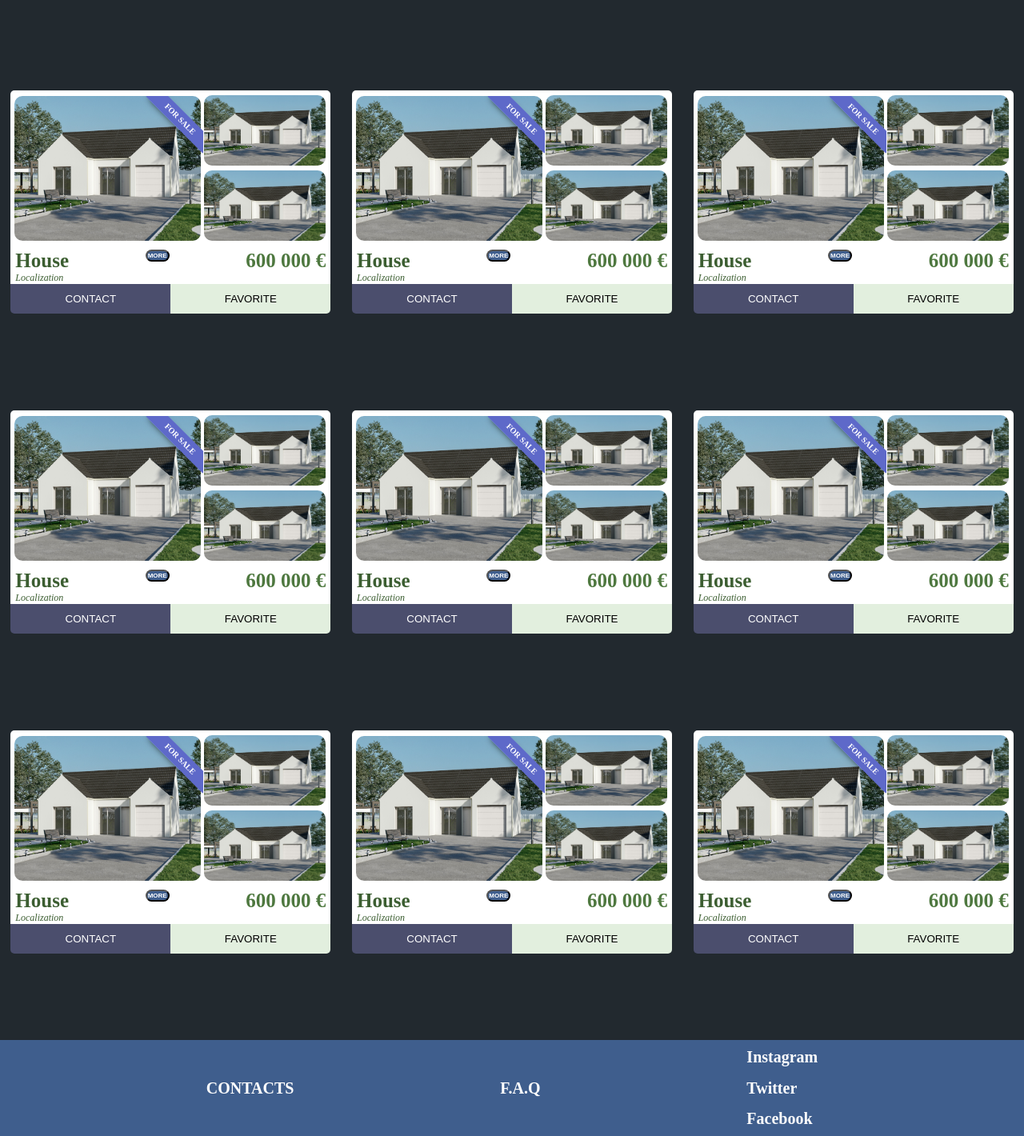
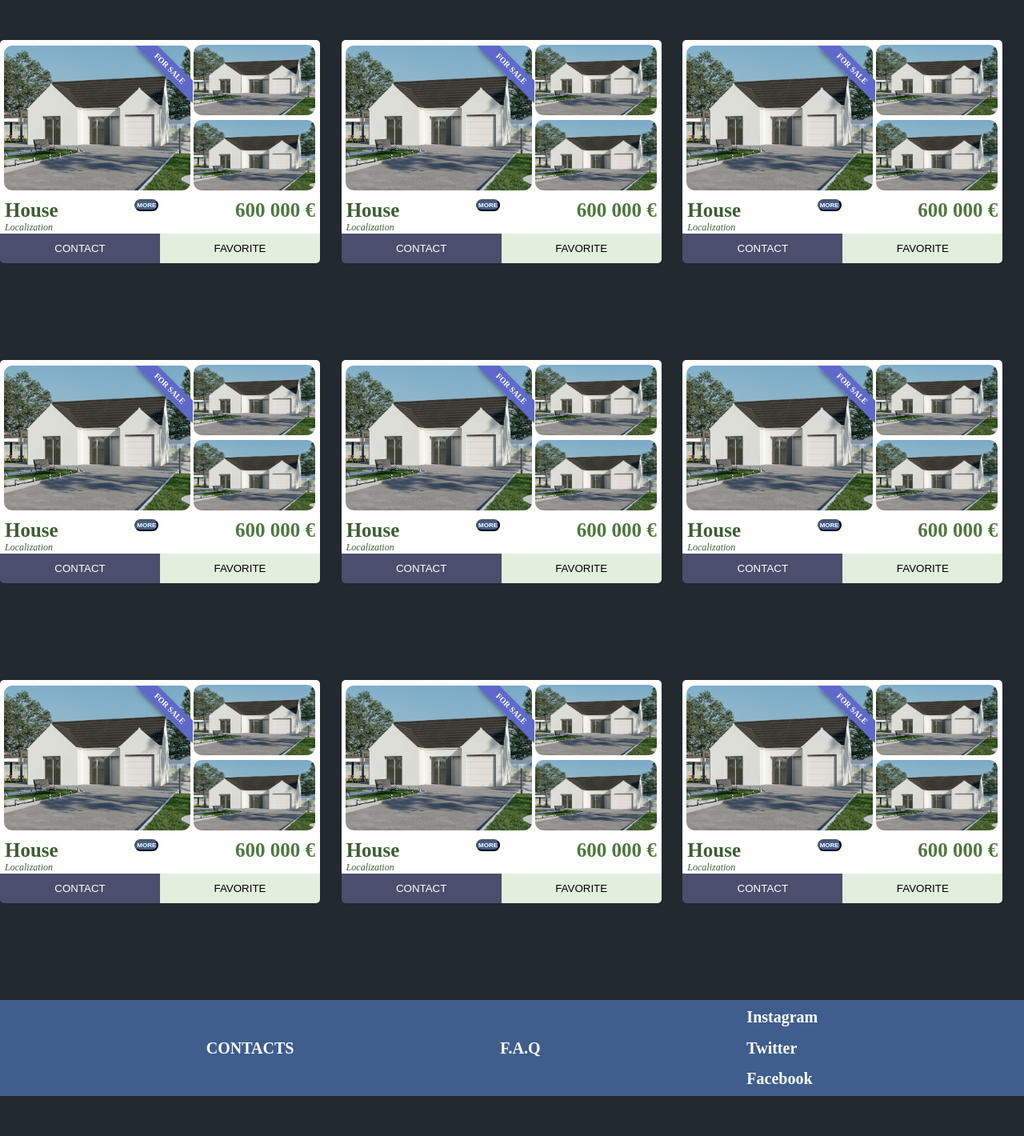
Before and after one commit to Rorill/TP-Immo, a PHP site: page / in a window 1280 px wide. Shown: the part 190-1610 px from the top of the page at 80% size. After the commit the page ends 1560 px from the top, so only its background shows below. Run offline with PHP 8.4, Linux system fonts and the light colour scheme.

Commit message:
ajout branche php

```diff
--- /dev/null
+++ b/card.php
@@ -0,0 +1,22 @@
+<div class="card">
+                    <div class="imageframe">
+                        <div class="ribbon"> <span>FOR SALE</span>
+                        <img class="bighouse" src="./assets/IMG/maison.jpg" alt="a house"></div>
+                        <div class="smallhousecontainer"><img class="smallhouse test" src="./assets/IMG/maison.jpg" alt="">
+                            <img class="smallhouse" src="./assets/IMG/maison.jpg" alt=""></div>
+                    </div>
+                    <div class="houseinfo">
+                        <div class=>
+                        <div><p class="house">House</p></div>
+
+                        <div><p class="localization">Localization </p></div>
+                    </div>  <button class="seemore" onclick="window.location.href='annonce.html';">
+                        MORE
+                      </button>
+                        <div class="pricevalue"><p>600 000 €</p></div>
+                    </div>
+                    <div class="cardfooter">
+                        <button onclick="window.location.href='contact_client.html'" class="contact">CONTACT</button>
+                        <button onclick="window.location.href='add_favorite.html'"  class="addfavorite">FAVORITE</button>
+                    </div>
+                </div>
--- a/index.html
+++ /dev/null
@@ -1,240 +0,0 @@
-    <!DOCTYPE html>
-    <html lang="en">
-
-    <head>
-        <meta charset="UTF-8">
-        <meta name="viewport" content="width=device-width, initial-scale=1.0">
-        <title>Document</title>
-        <link rel="stylesheet" href="style.css">
-        <link rel="stylesheet" href="mobile.css">
-    </head>
-
-    <body>
-        <nav class="navbar"><div class="logobutton"><button class="sell">Sell/Rent your property</button>
-            <img class="logo" src="./assets/IMG/Immo.webp" alt=""> </div>
-            <form class="search" action=""><input class="location" placeholder="LOCATION"><input class="price"
-                    placeholder="PRICE" type="number" min="100"><input class="surface" type="number"
-                    placeholder="SURFACE" min="0"></form>
-            <p class="who">Created in 1778, Immo is the leader of the real estate C2C market wether in sale or rent</p>
-            <div class="access"><a href="contacts.html">CONTACTS</a> <a href="myfavorites.html"> MY FAVORITES</a> </div>
-        </nav>
-        <div class="advertgrid">
-            <div class="cardcontainer one">
-                <div class="card">
-                    <div class="imageframe">
-                        <div class="ribbon"> <span>FOR SALE</span>
-                        <img class="bighouse" src="./assets/IMG/maison.jpg" alt="a house"></div>
-                        <div class="smallhousecontainer"><img class="smallhouse test" src="./assets/IMG/maison.jpg" alt="">
-                            <img class="smallhouse" src="./assets/IMG/maison.jpg" alt=""></div>
-                    </div>
-                    <div class="houseinfo">
-                        <div class=>
-                        <div><p class="house">House</p></div>
-
-                        <div><p class="localization">Localization </p></div>
-                    </div>  <button class="seemore" onclick="window.location.href='annonce.html';">
-                        MORE
-                      </button>
-                        <div class="pricevalue"><p>600 000 €</p></div>
-                    </div>
-                    <div class="cardfooter">
-                        <button onclick="window.location.href='contact_client.html'" class="contact">CONTACT</button>
-                        <button onclick="window.location.href='add_favorite.html'"  class="addfavorite">FAVORITE</button>
-                    </div>
-                </div>
-            </div>
-            <div class="cardcontainer two">
-                <div class="card">
-                    <div class="imageframe">
-                        <div class="ribbon"> <span>FOR SALE</span>
-                        <img class="bighouse" src="./assets/IMG/maison.jpg" alt="a house"></div>
-                        <div class="smallhousecontainer"><img class="smallhouse test" src="./assets/IMG/maison.jpg" alt="">
-                            <img class="smallhouse" src="./assets/IMG/maison.jpg" alt=""></div>
-                    </div>
-                    <div class="houseinfo">
-                        <div class=>
-                        <div><p class="house">House</p></div>
-                        <div><p class="localization">Localization </p></div>
-                        </div><button class="seemore" onclick="window.location.href='annonce.html';">
-                            MORE
-                          </button>
-                        <div class="pricevalue"><p>600 000 €</p></div>
-                    </div>
-                    <div class="cardfooter">
-                        <button onclick="window.location.href='contact_client.html'" class="contact">CONTACT</button>
-                        <button onclick="window.location.href='add_favorite.html'"  class="addfavorite">FAVORITE</button>
-                    </div>
-                </div>
-            </div>
-            <div class="cardcontainer three">
-                <div class="card">
-                    <div class="imageframe">
-                        <div class="ribbon"> <span>FOR SALE</span>
-                        <img class="bighouse" src="./assets/IMG/maison.jpg" alt="a house"></div>
-                        <div class="smallhousecontainer"><img class="smallhouse test" src="./assets/IMG/maison.jpg" alt="">
-                            <img class="smallhouse" src="./assets/IMG/maison.jpg" alt=""></div>
-                    </div>
-                    <div class="houseinfo">
-                        <div class=>
-                        <div><p class="house">House</p></div>
-                        <div><p class="localization">Localization </p></div>
-                        </div><button class="seemore" onclick="window.location.href='annonce.html';">
-                            MORE
-                          </button>
-                        <div class="pricevalue"><p>600 000 €</p></div>
-                    </div>
-                    <div class="cardfooter">
-                        <button onclick="window.location.href='contact_client.html'" class="contact">CONTACT</button>
-                        <button onclick="window.location.href='add_favorite.html'"  class="addfavorite">FAVORITE</button>
-                    </div>
-                </div>
-            </div>
-            <div class="cardcontainer four">
-                <div class="card">
-                    <div class="imageframe">
-                        <div class="ribbon"> <span>FOR SALE</span>
-                        <img class="bighouse" src="./assets/IMG/maison.jpg" alt="a house"></div>
-                        <div class="smallhousecontainer"><img class="smallhouse test" src="./assets/IMG/maison.jpg" alt="">
-                            <img class="smallhouse" src="./assets/IMG/maison.jpg" alt=""></div>
-                    </div>
-                    <div class="houseinfo">
-                        <div class=>
-                        <div><p class="house">House</p></div>
-                        <div><p class="localization">Localization </p></div>
-                        </div><button class="seemore" onclick="window.location.href='annonce.html';">
-                            MORE
-                          </button>
-                        <div class="pricevalue"><p>600 000 €</p></div>
-                    </div>
-                    <div class="cardfooter">
-                        <button onclick="window.location.href='contact_client.html'" class="contact">CONTACT</button>
-                        <button onclick="window.location.href='add_favorite.html'"  class="addfavorite">FAVORITE</button>
-                    </div>
-                </div>
-            </div>
-            <div class="cardcontainer five">
-                <div class="card">
-                    <div class="imageframe">
-                        <div class="ribbon"> <span>FOR SALE</span>
-                        <img class="bighouse" src="./assets/IMG/maison.jpg" alt="a house"></div>
-                        <div class="smallhousecontainer"><img class="smallhouse test" src="./assets/IMG/maison.jpg" alt="">
-                            <img class="smallhouse" src="./assets/IMG/maison.jpg" alt=""></div>
-                    </div>
-                    <div class="houseinfo">
-                        <div class=>
-                        <div><p class="house">House</p></div>
-                        <div><p class="localization">Localization </p></div>
-                        </div><button class="seemore" onclick="window.location.href='annonce.html';">
-                            MORE
-                          </button>
-                        <div class="pricevalue"><p>600 000 €</p></div>
-                    </div>
-                    <div class="cardfooter">
-                        <button onclick="window.location.href='contact_client.html'" class="contact">CONTACT</button>
-                        <button onclick="window.location.href='add_favorite.html'"  class="addfavorite">FAVORITE</button>
-                    </div>
-                </div>
-            </div>
-            <div class="cardcontainer six">
-                <div class="card">
-                    <div class="imageframe">
-                        <div class="ribbon"> <span>FOR SALE</span>
-                        <img class="bighouse" src="./assets/IMG/maison.jpg" alt="a house"></div>
-                        <div class="smallhousecontainer"><img class="smallhouse test" src="./assets/IMG/maison.jpg" alt="">
-                            <img class="smallhouse" src="./assets/IMG/maison.jpg" alt=""></div>
-                    </div>
-                    <div class="houseinfo">
-                        <div class=>
-                        <div><p class="house">House</p></div>
-                        <div><p class="localization">Localization </p></div>
-                        </div><button class="seemore" onclick="window.location.href='annonce.html';">
-                            MORE
-                          </button>
-                        <div class="pricevalue"><p>600 000 €</p></div>
-                    </div>
-                    <div class="cardfooter">
-                        <button onclick="window.location.href='contact_client.html'" class="contact">CONTACT</button>
-                        <button onclick="window.location.href='add_favorite.html'"  class="addfavorite">FAVORITE</button>
-                    </div>
-                </div>
-            </div><div class="cardcontainer seven">
-                <div class="card">
-                    <div class="imageframe">
-                        <div class="ribbon"> <span>FOR SALE</span>
-                        <img class="bighouse" src="./assets/IMG/maison.jpg" alt="a house"></div>
-                        <div class="smallhousecontainer"><img class="smallhouse test" src="./assets/IMG/maison.jpg" alt="">
-                            <img class="smallhouse" src="./assets/IMG/maison.jpg" alt=""></div>
-                    </div>
-                    <div class="houseinfo">
-                        <div class=>
-                        <div><p class="house">House</p></div>
-                        <div><p class="localization">Localization </p></div>
-                        </div><button class="seemore" onclick="window.location.href='annonce.html';">
-                            MORE
-                          </button>
-                        <div class="pricevalue"><p>600 000 €</p></div>
-                    </div>
-                    <div class="cardfooter">
-                        <button onclick="window.location.href='contact_client.html'" class="contact">CONTACT</button>
-                        <button onclick="window.location.href='add_favorite.html'"  class="addfavorite">FAVORITE</button>
-                    </div>
-                </div>
-            </div><div class="cardcontainer height">
-                <div class="card">
-                    <div class="imageframe">
-                        <div class="ribbon"> <span>FOR SALE</span>
-                        <img class="bighouse" src="./assets/IMG/maison.jpg" alt="a house"></div>
-                        <div class="smallhousecontainer"><img class="smallhouse test" src="./assets/IMG/maison.jpg" alt="">
-                            <img class="smallhouse" src="./assets/IMG/maison.jpg" alt=""></div>
-                    </div>
-                    <div class="houseinfo">
-                        <div class=>
-                        <div><p class="house">House</p></div>
-                        <div><p class="localization">Localization </p></div>
-                        </div><button class="seemore" onclick="window.location.href='annonce.html';">
-                            MORE
-                          </button>
-                        <div class="pricevalue"><p>600 000 €</p></div>
-                    </div>
-                    <div class="cardfooter">
-                        <button onclick="window.location.href='contact_client.html'" class="contact">CONTACT</button>
-                        <button onclick="window.location.href='add_favorite.html'"  class="addfavorite">FAVORITE</button>
-                    </div>
-                </div>
-            </div>
-            <div class="cardcontainer nine">
-                <div class="card">
-                    <div class="imageframe">
-                        <div class="ribbon"> <span>FOR SALE</span>
-                        <img class="bighouse" src="./assets/IMG/maison.jpg" alt="a house"></div>
-                        <div class="smallhousecontainer"><img class="smallhouse test" src="./assets/IMG/maison.jpg" alt="">
-                            <img class="smallhouse" src="./assets/IMG/maison.jpg" alt=""></div>
-                    </div>
-                    <div class="houseinfo">
-                        <div class=>
-                        <div><p class="house">House</p></div>
-                        <div><p class="localization">Localization </p></div>
-                        </div><button class="seemore" onclick="window.location.href='annonce.html';">
-                            MORE
-                          </button>
-                        <div class="pricevalue"><p>600 000 €</p></div>
-                    </div>
-                    <div class="cardfooter">
-                       <button onclick="window.location.href='contact_client.html'" class="contact">CONTACT</button>
-                       <button onclick="window.location.href='add_favorite.html'"  class="addfavorite">FAVORITE</button>
-                    </div>
-                </div>
-            </div>
-        </div>
-        <footer>
-            <div><a href="contacts.html">CONTACTS</a></div>
-            <div><a href="FAQ.html">F.A.Q</a></div>
-            <div class="socials">
-                <a href="https://www.instagram.com/rorill69005/" target="_blank">Instagram</a>
-                <a href="https://twitter.com/home" target="_blank">Twitter</a>
-                <a href="https://www.facebook.com/?ref=logo" target="_blank">Facebook</a>
-            </div>
-        </footer>
-    </body>
-
-    </html>
--- /dev/null
+++ b/index.php
@@ -0,0 +1,40 @@
+    <!DOCTYPE html>
+    <html lang="en">
+
+    <head>
+        <meta charset="UTF-8">
+        <meta name="viewport" content="width=device-width, initial-scale=1.0">
+        <title>Document</title>
+        <link rel="stylesheet" href="style.css">
+        <link rel="stylesheet" href="mobile.css">
+    </head>
+
+    <body>
+        <nav class="navbar"><div class="logobutton"><button class="sell">Sell/Rent your property</button>
+            <img class="logo" src="./assets/IMG/Immo.webp" alt=""> </div>
+            <form class="search" action=""><input class="location" placeholder="LOCATION"><input class="price"
+                    placeholder="PRICE" type="number" min="100"><input class="surface" type="number"
+                    placeholder="SURFACE" min="0"></form>
+            <p class="who">Created in 1778, Immo is the leader of the real estate C2C market wether in sale or rent</p>
+            <div class="access"><a href="contacts.html">CONTACTS</a> <a href="myfavorites.html"> MY FAVORITES</a> </div>
+        </nav>
+        <div class="advertgrid">
+        <?php
+        for($i = 0; $i < 9; $i++) {
+            include 'card.php';
+        }
+
+        ?>
+        </div>
+        <footer>
+            <div><a href="contacts.html">CONTACTS</a></div>
+            <div><a href="FAQ.html">F.A.Q</a></div>
+            <div class="socials">
+                <a href="https://www.instagram.com/rorill69005/" target="_blank">Instagram</a>
+                <a href="https://twitter.com/home" target="_blank">Twitter</a>
+                <a href="https://www.facebook.com/?ref=logo" target="_blank">Facebook</a>
+            </div>
+        </footer>
+    </body>
+
+    </html>
--- a/style.css
+++ b/style.css
@@ -88,7 +88,7 @@
     display: grid;
     grid-template-columns: repeat(3, 1fr);
     grid-template-rows: repeat(3, 50vh);
-    margin-bottom: 50px;
+    margin: auto;
 }
 body {
     background-color: #22292F;
@@ -97,6 +97,7 @@
     display: flex;
     justify-content: center;
     align-items: center;
+    margin: auto;
 }
 .card {
     background-color: white;
@@ -231,38 +232,6 @@
   .test {
     margin-bottom: 6px;
   }
-  .two {
-    grid-column-start: 2;
-    grid-row-start: 1;
-  }
-  .three {
-    grid-column-start: 3;
-    grid-row-start: 1;
-  }
-  .four {
-    grid-column-start: 1;
-    grid-row-start: 2;
-  }
-  .five {
-    grid-column-start: 2;
-    grid-row-start: 2;
-  }
-  .six {
-    grid-column-start: 3;
-    grid-row-start: 2;
-  }
-  .seven {
-    grid-column-start: 1;
-    grid-row-start: 3;
-  }
-  .height {
-    grid-column-start: 2;
-    grid-row-start: 3;
-  }
-  .nine {
-    grid-column-start: 3;
-    grid-row-start: 3;
-  }
   .logo {
     width: 130px;
     height: 130px;
```
